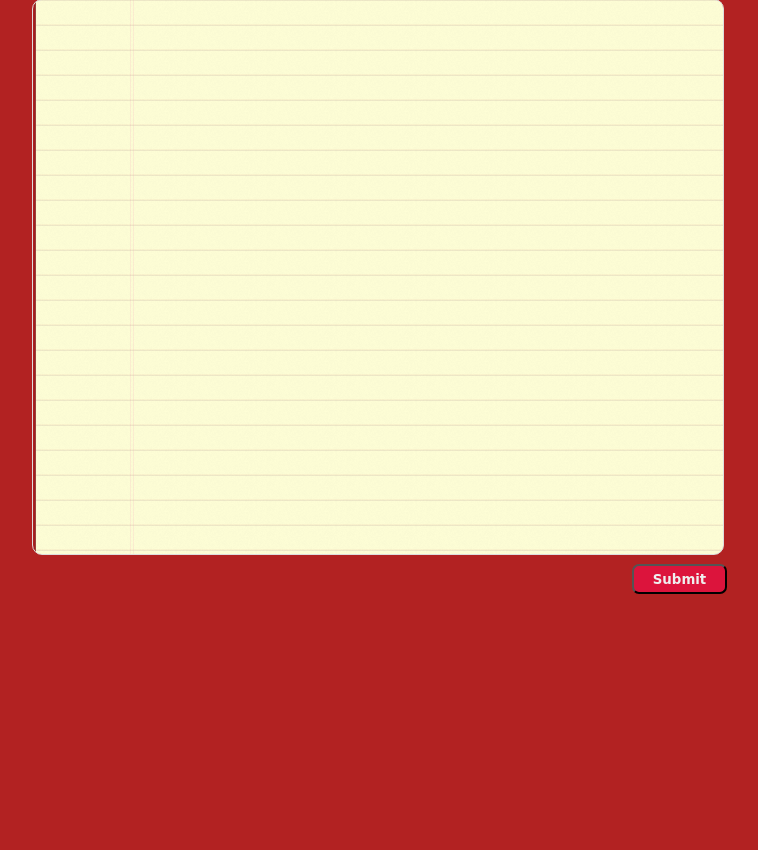
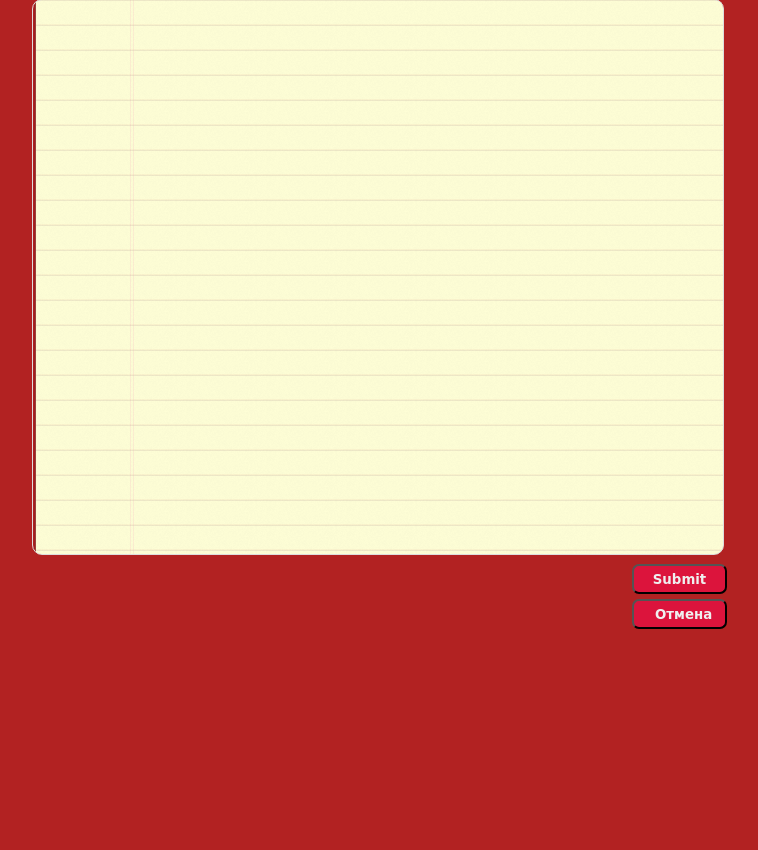
Before and after one commit to inostatic/test25, a PHP site: page /views/AddArticle.php in a window 1280 px wide; the page is wider, and only the part inside the window is pictured. Shown: the part 380-1230 px from the top of that part, without its empty margins (226-984 px from the left). Run offline with PHP 8.4, Linux system fonts and the light colour scheme.

```diff
--- a/views/AddArticle.php
+++ b/views/AddArticle.php
@@ -36,6 +36,7 @@
                     <p class='title'><label>Содержание статьи:</label></p>
                     <textarea class='textarea' name='content'></textarea>
                     <input type='submit' name='add' class='subAdd'>
+                    <button type="submit" class="subAdd" name="submit"><a class="bRed" href="http://test25/myarticles">Отмена</a></button>
                 </form>
             </div>
 
```
